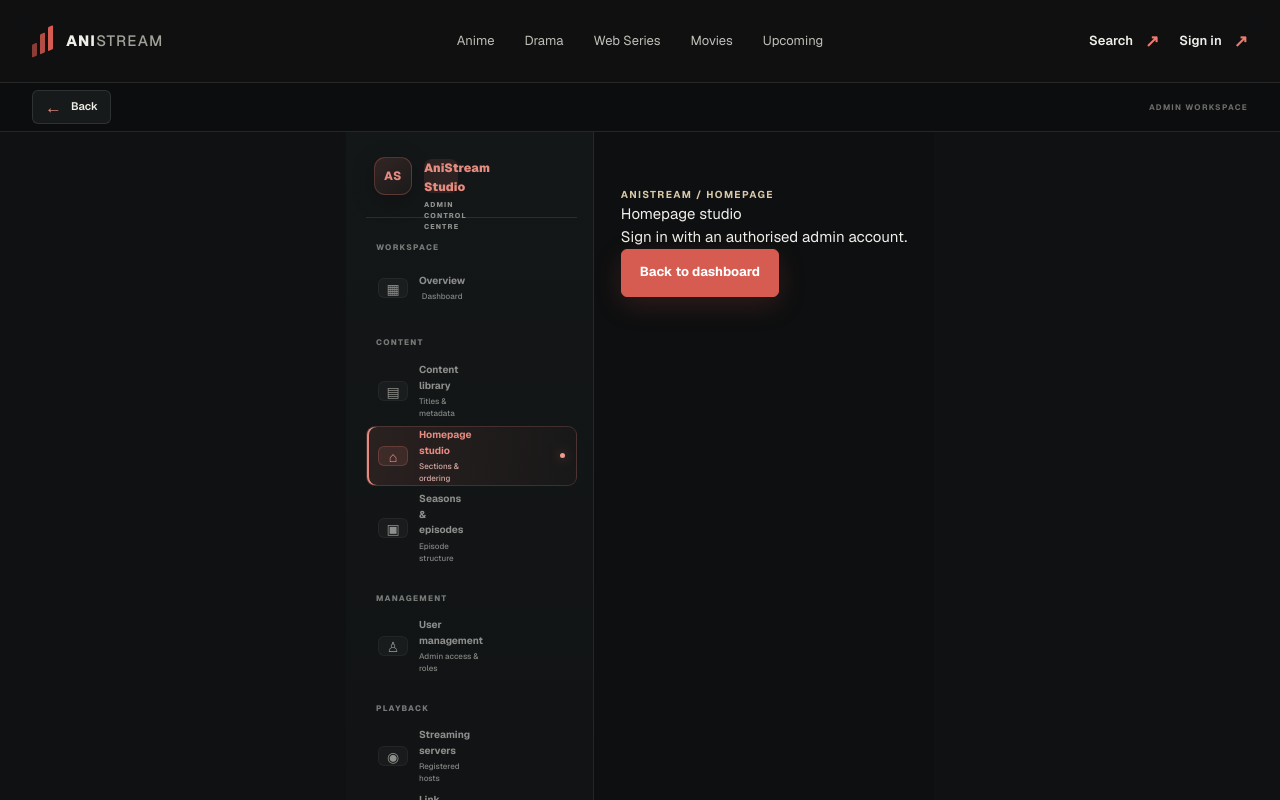
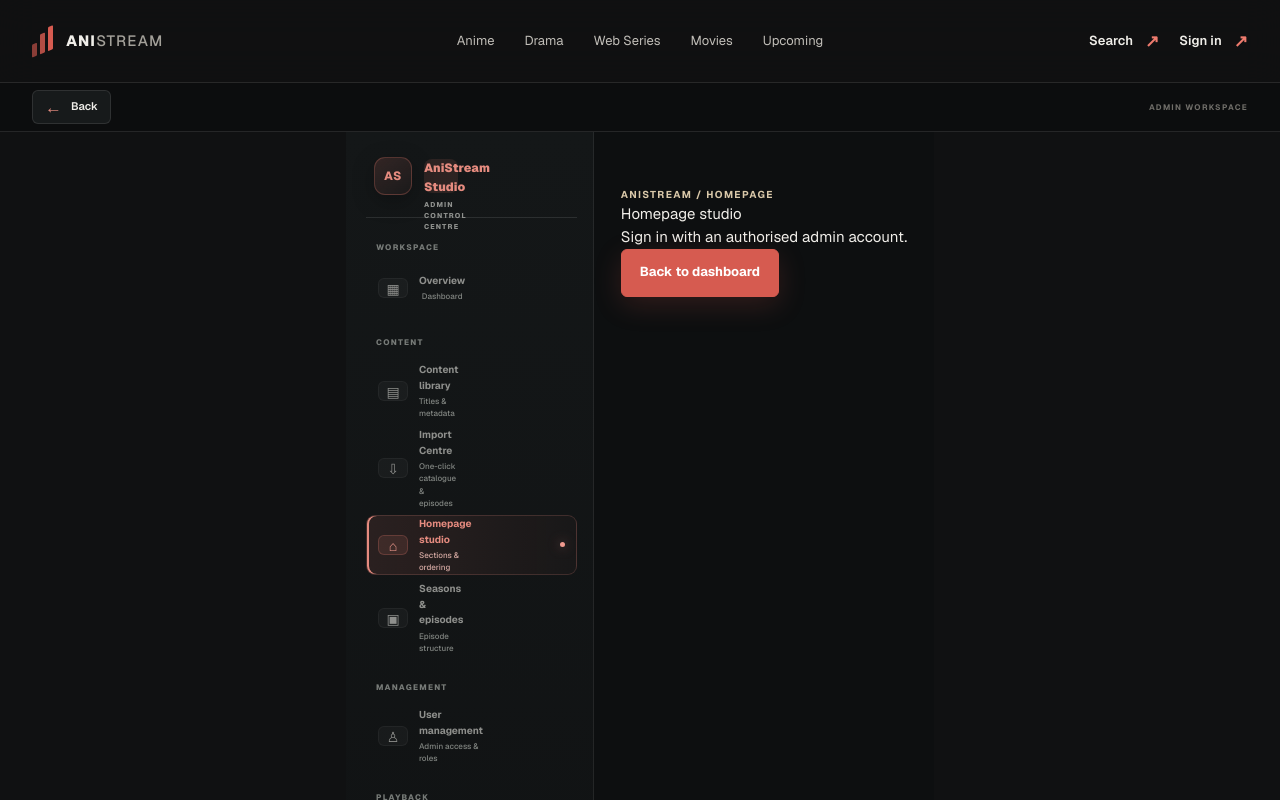
Before and after one commit to HappyS2307/anistream, a Next.js app: page /admin/homepage in a window 1280 px wide. Shown: the top 800 px of the page. Built offline with nearby package versions, Linux system fonts and the light colour scheme; no server answers.

Commit message:
Add Import Centre to admin navigation

```diff
--- a/src/components/admin-workspace.tsx
+++ b/src/components/admin-workspace.tsx
@@ -10,6 +10,7 @@ const groups=[
  ]},
  {label:"CONTENT",items:[
   {label:"Content library",href:"/admin/content",icon:"▤",hint:"Titles & metadata"},
+  {label:"Import Centre",href:"/admin/import-centre",icon:"⇩",hint:"One-click catalogue & episodes"},
   {label:"Homepage studio",href:"/admin/homepage",icon:"⌂",hint:"Sections & ordering"},
   {label:"Seasons & episodes",href:"/admin/seasons",icon:"▣",hint:"Episode structure"},
  ]},
```
